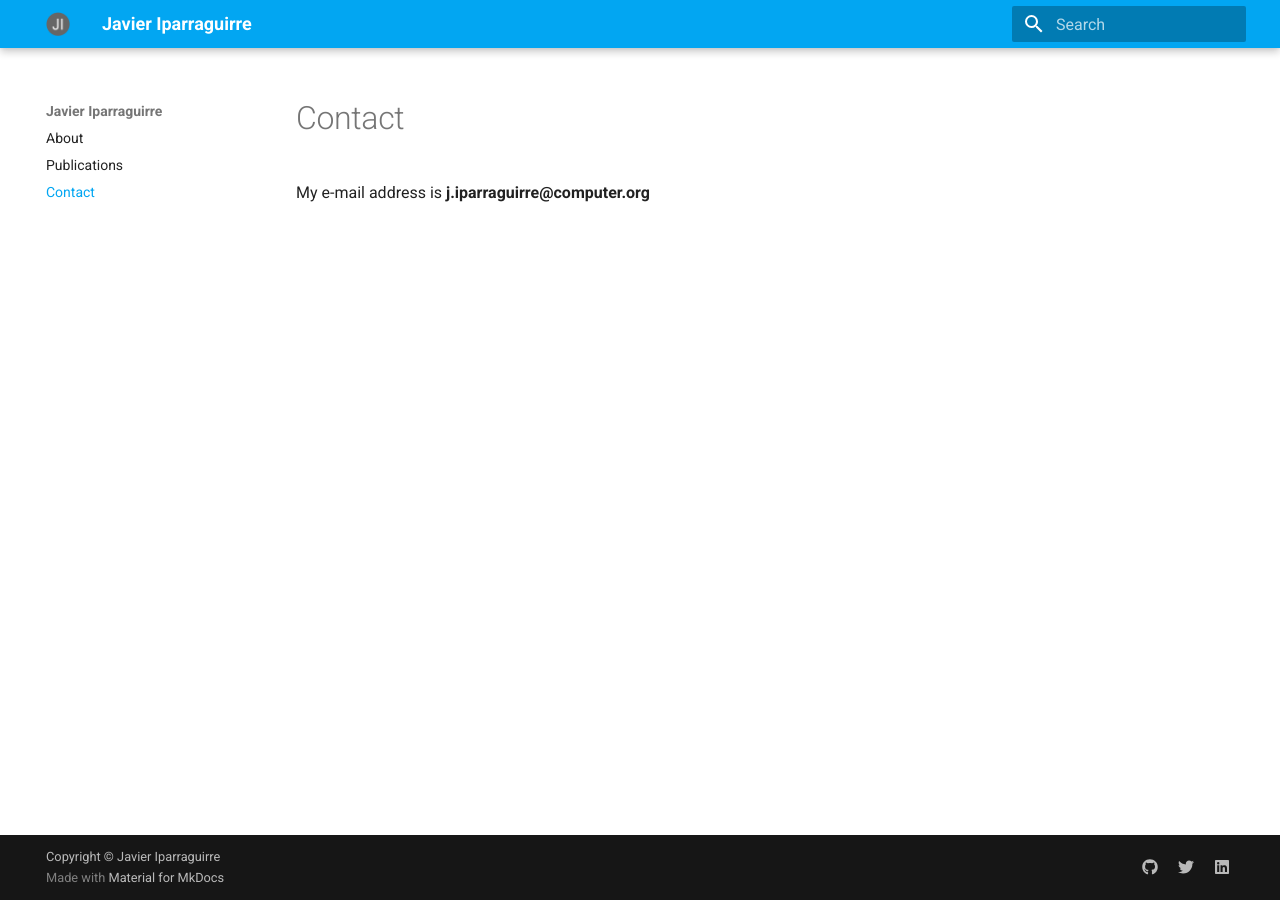
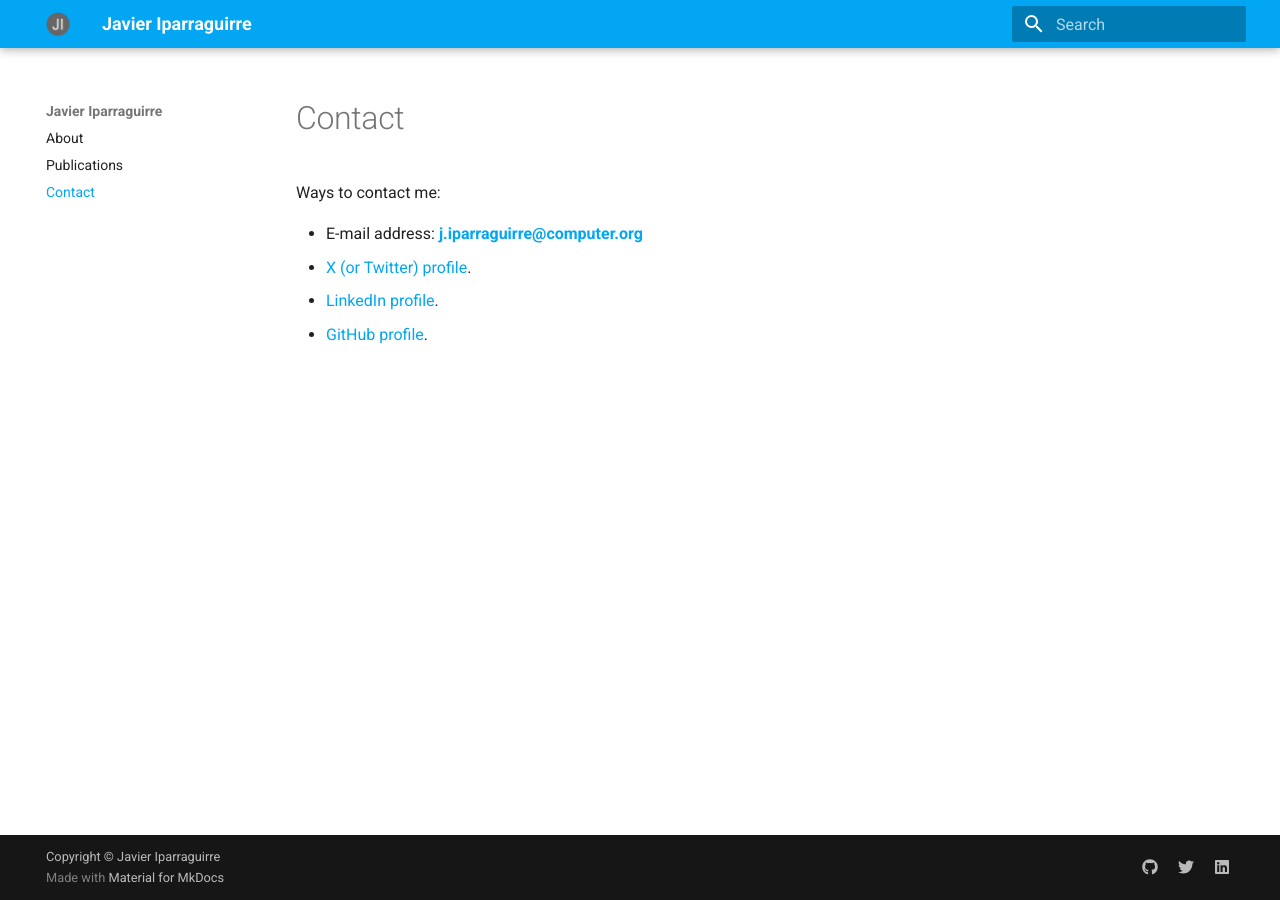
Before and after one commit to javierip/javierip.github.io, an MkDocs documentation site: the page built from docs/contact.md, in a window 1280 px wide. Built offline with MkDocs 1.6.1 and Material for MkDocs 9.7.7, drawn with Linux system fonts in a browser that asks for light colours.

Commit message:
update site content

```diff
--- a/docs/contact.md
+++ b/docs/contact.md
@@ -1,3 +1,8 @@
 # Contact
 
-My e-mail address is **j.iparraguirre@computer.org**
+Ways to contact me:
+
+* E-mail address: **<j.iparraguirre@computer.org>**
+* [X (or Twitter) profile](https://github.com/javierip).
+* [LinkedIn profile](https://www.linkedin.com/in/jiparraguirre/).
+* [GitHub profile](https://github.com/javierip).
```
